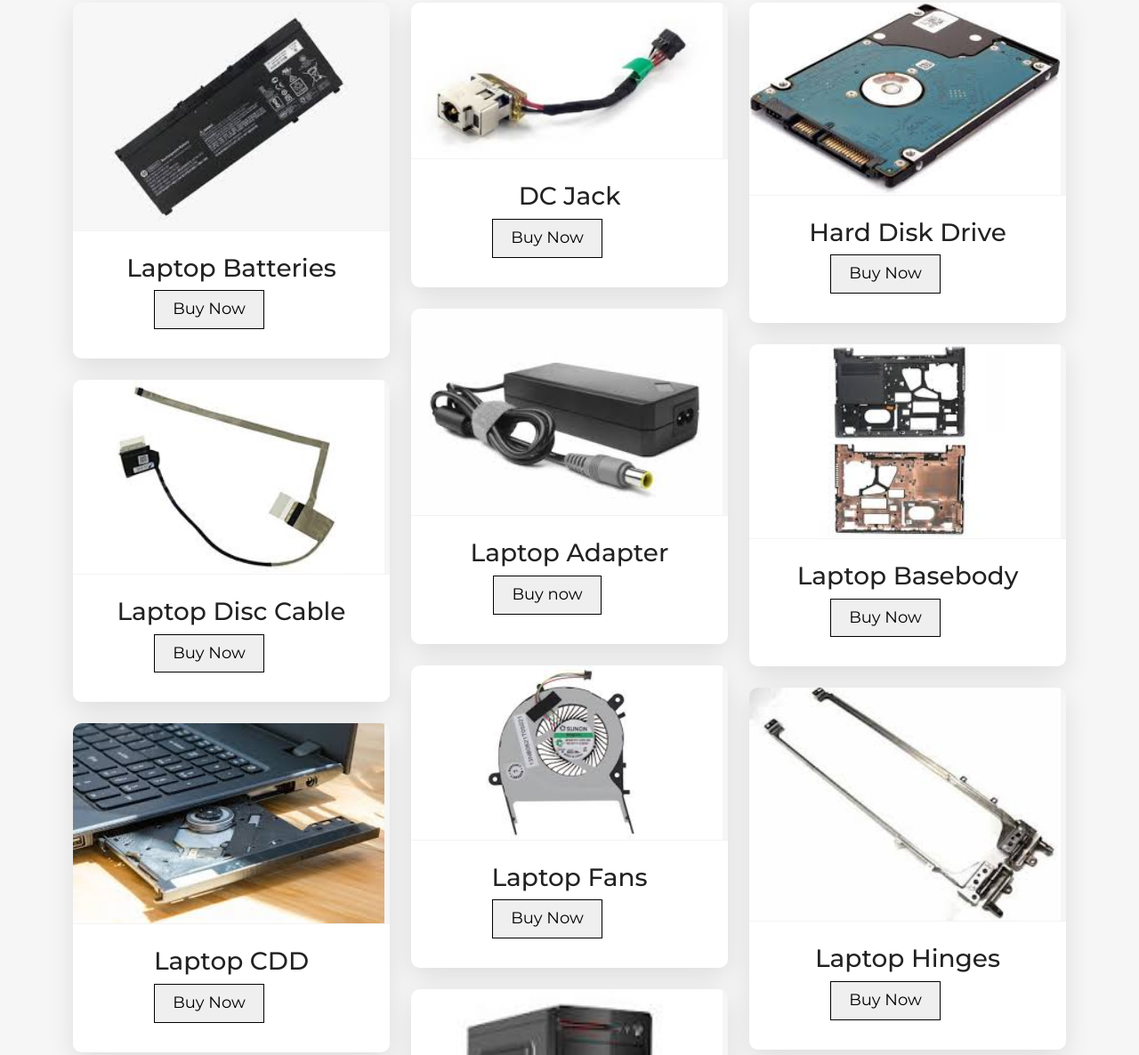
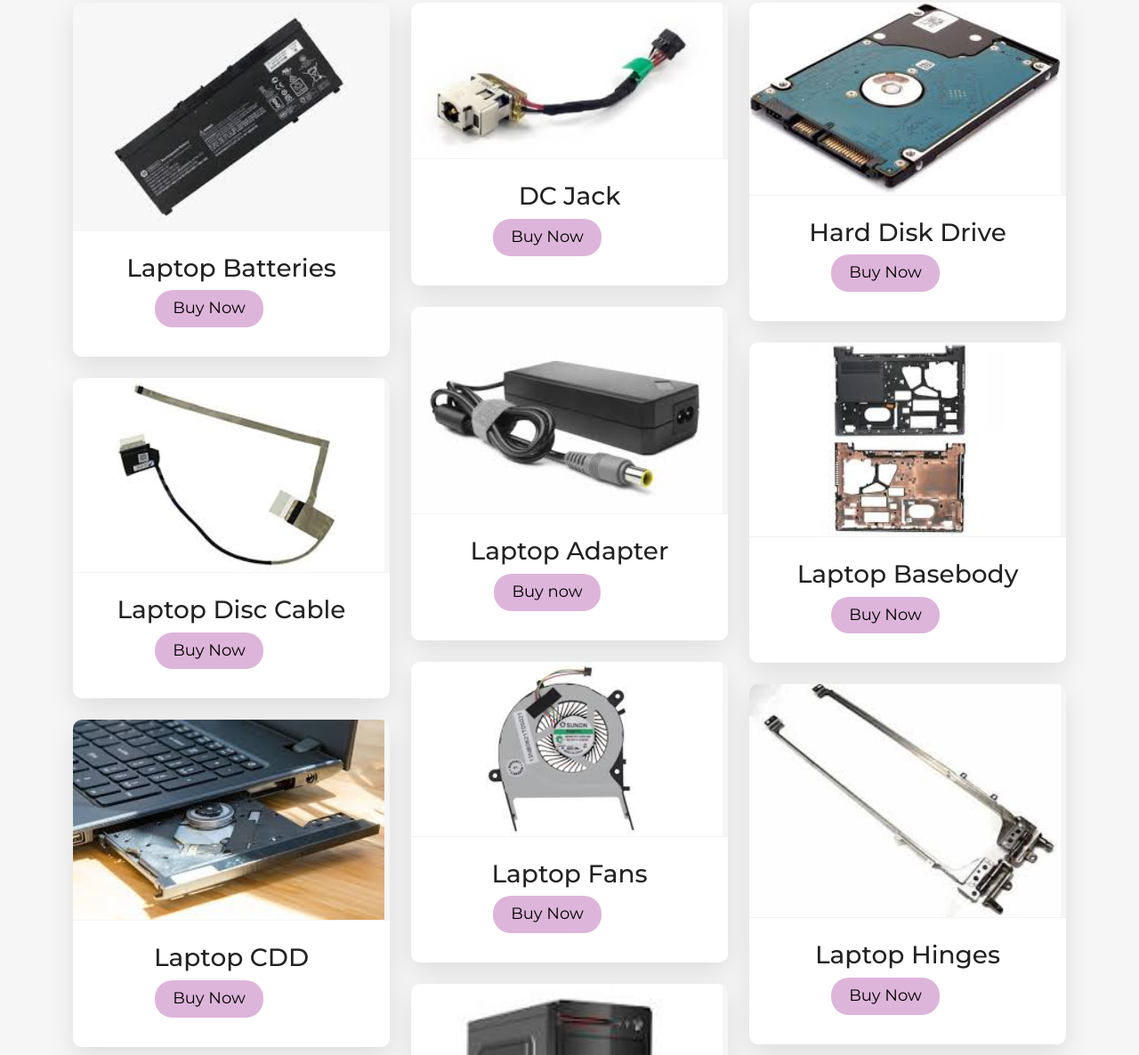
Before and after one commit to GvtechFix/kapilatechnologies, a plain HTML site: page index.html in a window 1280 px wide. Shown: the part 1818-3004 px from the top of the page at 89% size. Drawn offline with nearby package versions, Linux system fonts and the light colour scheme.

Commit message:
Update main.css

```diff
--- a/assets/css/main.css
+++ b/assets/css/main.css
@@ -2674,3 +2674,11 @@ button{
   border: 1px solid black;
 
 }
+
+
+
+button{
+  background-color: rgba(182, 95, 175, 0.459);
+  border-radius: 20px;
+  border: none;
+}
```
